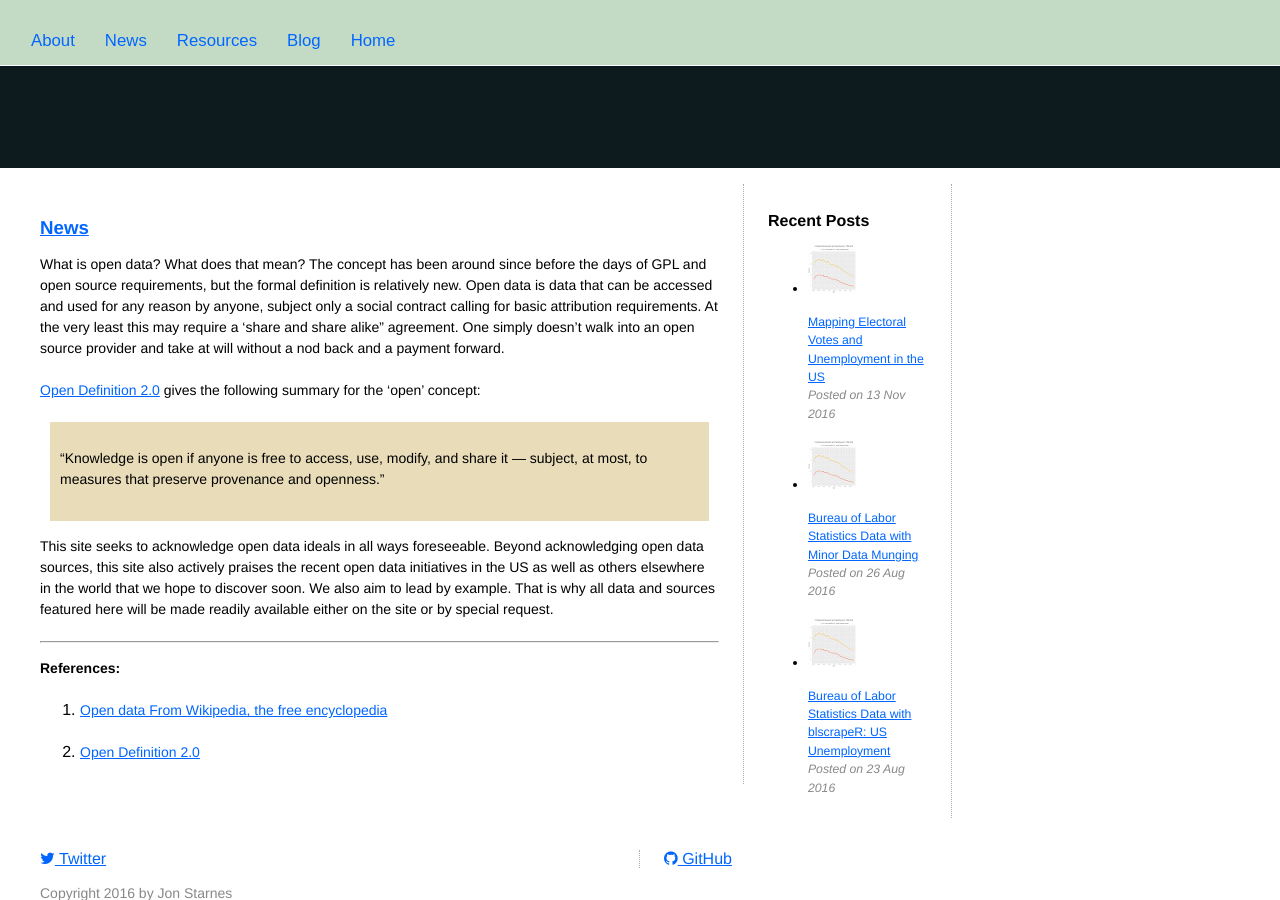
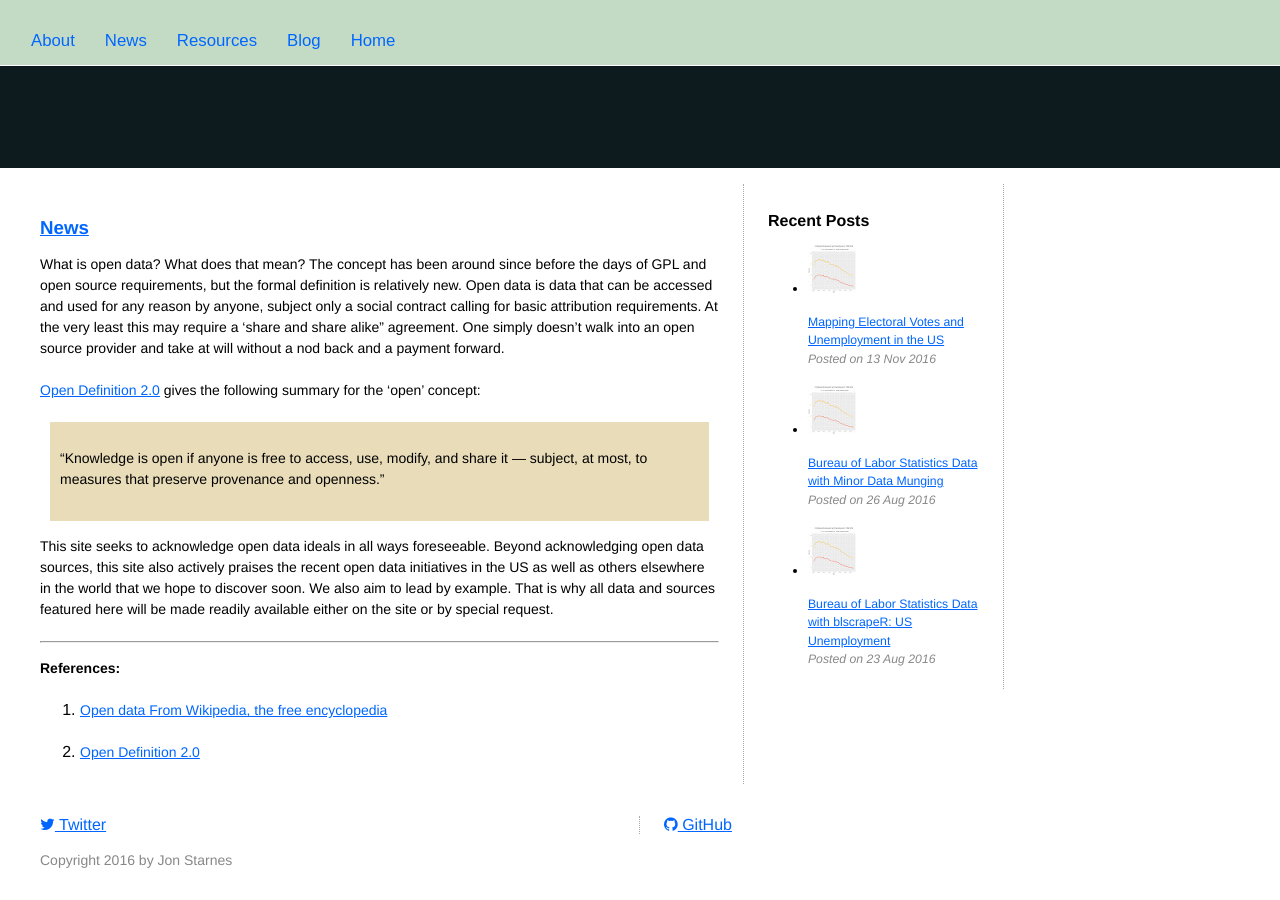
Before and after one commit to jon-starnes/jon-starnes.github.io, a Jekyll site: the page built from index.html, in a window 1280 px wide and 900 px high. Built offline with Jekyll 4.4.1, drawn with Linux system fonts in a browser that asks for light colours; nearby versions of some CDN libraries.

Commit message:
Style updates

```diff
--- a/_layouts/main.html
+++ b/_layouts/main.html
@@ -9,7 +9,7 @@ layout: default
     </div>
 
     <!-- Sidebar content -->
-    <div class="col sidebar1">
+    <div class="col sidebar">
       <div class="row">
         <div class="col info">
           <h4>Recent Posts</h4>
```
